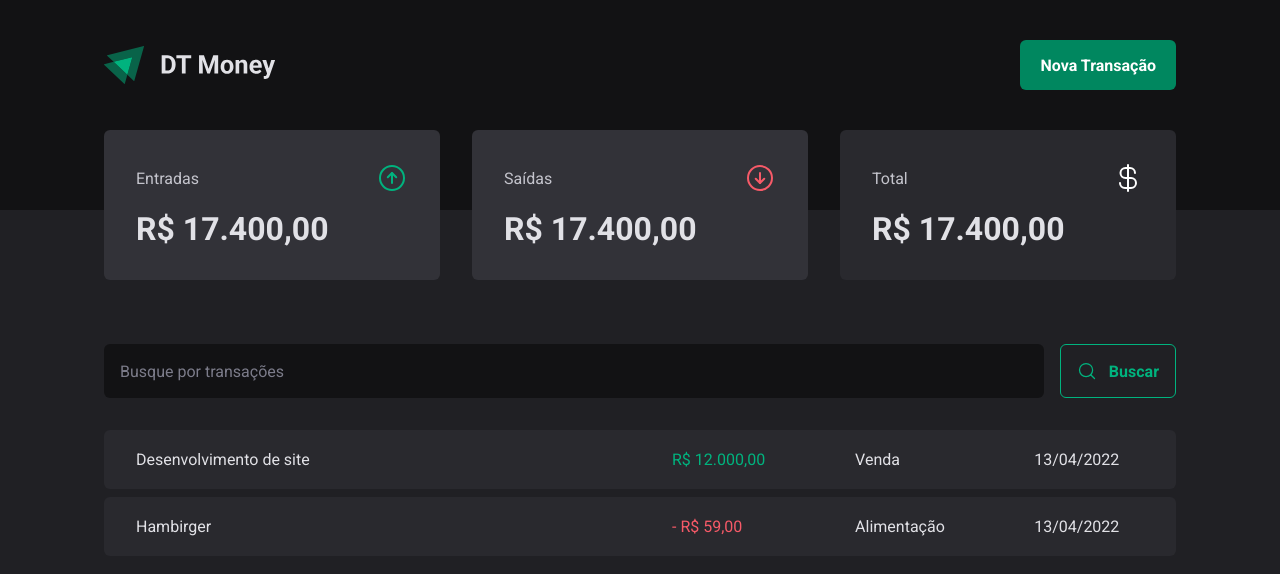
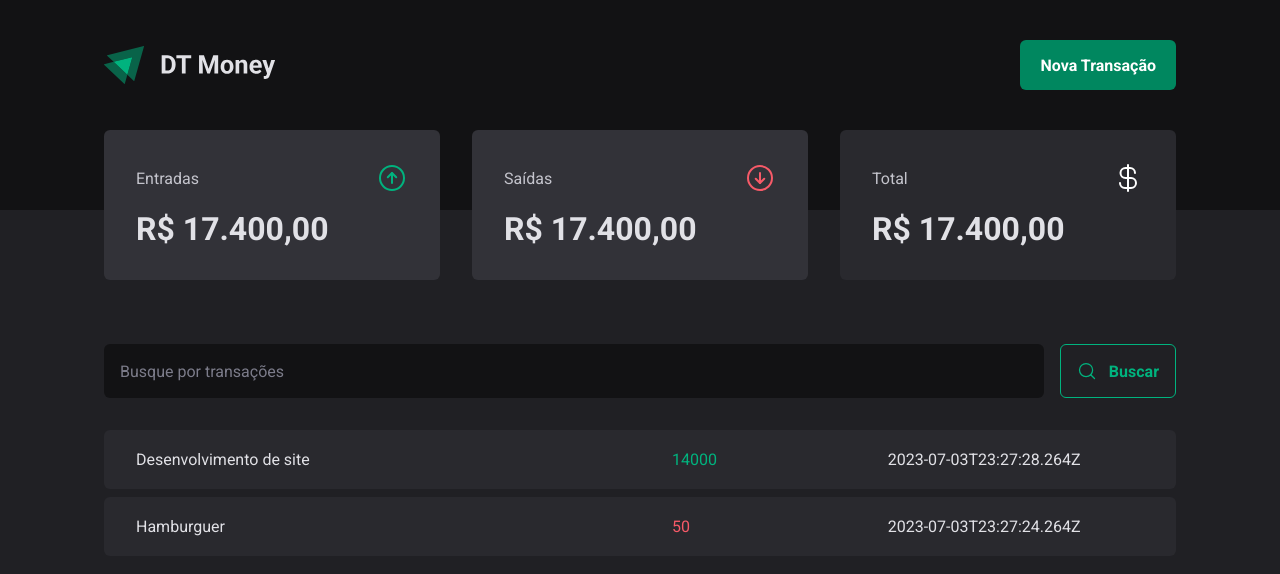
Before and after one commit to loupprodi/project-ignite03-dtmoney, a React (Vite) app: page / in a window 1280 px wide. Shown: the top 574 px of the page. Built offline with nearby package versions, Linux system fonts and the light colour scheme; data requests are answered from the project's data file.

Commit message:
criando o contexto, criando o comando para rodar o context

```diff
--- a/package.json
+++ b/package.json
@@ -5,6 +5,7 @@
   "type": "module",
   "scripts": {
     "dev": "vite",
+    "dev:server": "json-server server.json -w -d 500",
     "build": "tsc && vite build",
     "lint": "eslint src --ext ts,tsx --report-unused-disable-directives --max-warnings 0",
     "preview": "vite preview"
--- a/server.json
+++ b/server.json
@@ -4,9 +4,17 @@
       "id": 1,
       "description": "Desenvolvimento de site",
       "type": "income",
-      "catergory": "venda",
+      "catergory": "Venda",
       "price": 14000,
-      "createdAt": "2023-05-30"
+      "createdAt": "2023-07-03T23:27:28.264Z"
+    },
+    {
+      "id": 2,
+      "description": "Hamburguer",
+      "type": "outcome",
+      "catergory": "alimentação",
+      "price": 50,
+      "createdAt": "2023-07-03T23:27:24.264Z"
     }
   ]
 }
--- a/src/App.tsx
+++ b/src/App.tsx
@@ -2,12 +2,15 @@
 import { defaultTheme } from "./styles/theme/default";
 import { GlobalStyle } from "./styles/global";
 import { Transactions } from "./pages/Transactions";
+import { TransactionsProvider } from "./contexts/TransactionsContext";
 
 export const App = () => {
   return (
     <ThemeProvider theme={defaultTheme}>
       <GlobalStyle />
-      <Transactions />
+      <TransactionsProvider>
+        <Transactions />
+      </TransactionsProvider>
     </ThemeProvider>
   );
 };
--- /dev/null
+++ b/src/contexts/TransactionsContext.tsx
@@ -0,0 +1,45 @@
+import { ReactNode, createContext, useEffect, useState } from "react";
+
+export interface Transaction {
+  id: number;
+  description: string;
+  type: "outcome" | "income";
+  price: number;
+  category: string;
+  createdAt: string;
+}
+interface TransactionContextType {
+  transactions: Transaction[];
+}
+
+interface TransactionsProviderProps {
+  children: ReactNode;
+}
+
+export const TransactionsContext = createContext({} as TransactionContextType);
+
+export const TransactionsProvider = ({
+  children,
+}: TransactionsProviderProps) => {
+  const [transactions, setTransactions] = useState<Transaction[]>([]);
+
+  const loadTransactions = async () => {
+    const response = await fetch("http://localhost:3000/transactions");
+    const data = await response.json();
+
+    setTransactions(data);
+  };
+
+  useEffect(() => {
+    loadTransactions();
+  }, []);
+  return (
+    <TransactionsContext.Provider
+      value={{
+        transactions,
+      }}
+    >
+      {children}
+    </TransactionsContext.Provider>
+  );
+};
--- a/src/main.tsx
+++ b/src/main.tsx
@@ -3,7 +3,5 @@
 import { App } from "./App.tsx";
 
 ReactDOM.createRoot(document.getElementById("root") as HTMLElement).render(
-  <React.StrictMode>
-    <App />
-  </React.StrictMode>
+  <App />
 );
--- a/src/pages/Transactions/index.tsx
+++ b/src/pages/Transactions/index.tsx
@@ -1,3 +1,4 @@
+import { useContext, useEffect, useState } from "react";
 import { Header } from "../../components/Header";
 import { Summary } from "../../components/Summary";
 import { SearchForm } from "./components/SearchForm";
@@ -6,8 +7,11 @@
   TransactionsContainer,
   TransactionsTable,
 } from "./styles";
+import { TransactionsContext } from "../../contexts/TransactionsContext";
 
 export const Transactions = () => {
+  const { transactions } = useContext(TransactionsContext);
+
   return (
     <div>
       <Header />
@@ -17,22 +21,20 @@
         <SearchForm />
         <TransactionsTable>
           <tbody>
-            <tr>
-              <td width="50%">Desenvolvimento de site</td>
-              <td>
-                <PriceHighLight variant="income">R$ 12.000,00</PriceHighLight>
-              </td>
-              <td>Venda</td>
-              <td>13/04/2022</td>
-            </tr>
-            <tr>
-              <td width="50%">Hambirger</td>
-              <td>
-                <PriceHighLight variant="outcome">- R$ 59,00</PriceHighLight>
-              </td>
-              <td>Alimentação</td>
-              <td>13/04/2022</td>
-            </tr>
+            {transactions.map((transaction) => {
+              return (
+                <tr key={transaction.id}>
+                  <td width="50%">{transaction.description}</td>
+                  <td>
+                    <PriceHighLight variant={transaction.type}>
+                      {transaction.price}
+                    </PriceHighLight>
+                  </td>
+                  <td>{transaction.category}</td>
+                  <td>{transaction.createdAt}</td>
+                </tr>
+              );
+            })}
           </tbody>
         </TransactionsTable>
       </TransactionsContainer>
```
